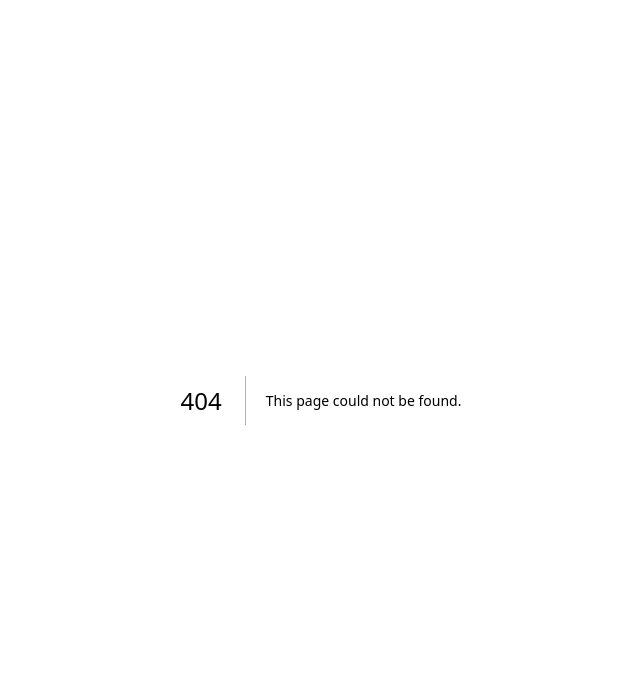
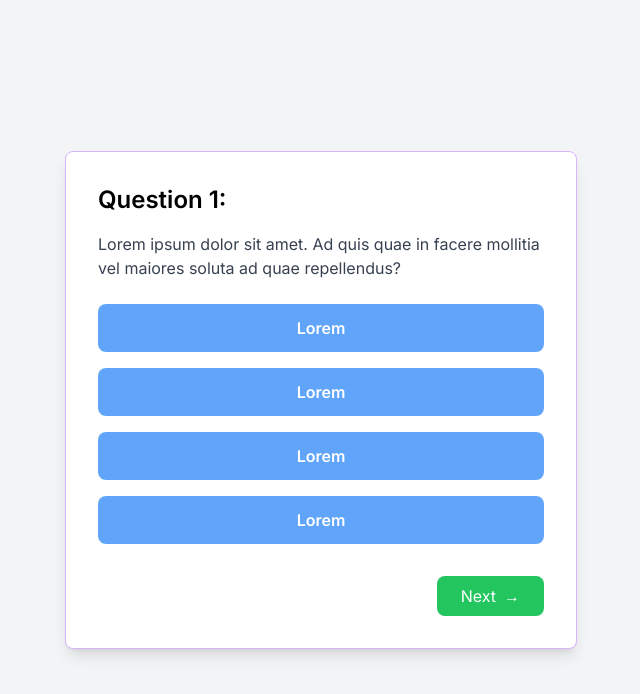
Before and after one commit to parthsolanke/coneixement-stem-consulting, a Next.js app in the folder frontend/nextapp/: page /quiz in a window 1280 px wide. Before the commit this address had no page. Shown: the top 694 px of the page, without its empty margins (319-959 px from the left). Built offline with nearby package versions, Linux system fonts and the light colour scheme.

Commit message:
Quiz page
Quiz page

```diff
--- a/frontend/nextapp/app/Components/AgeSelectionPage.js
+++ b/frontend/nextapp/app/Components/AgeSelectionPage.js
@@ -1,5 +1,5 @@
 import Button from "./Button";
-
+import Link from "next/link";
 function App() {
     return (
         <div className="flex flex-col items-center justify-center min-h-screen bg-gray-100 pt-40">
@@ -23,7 +23,9 @@ function App() {
                         for your dream career.
                     </p>
                 </div>
+                <Link href="/quiz">
                 <Button display="Select" type="normal" extra="m-4" />
+                </Link>
             </div>
 
             {/* Second Div */}
@@ -44,7 +46,9 @@ function App() {
                         for your dream career.
                     </p>
                 </div>
+                <Link href="/quiz">
                 <Button display="Select" type="normal" extra="m-4" />
+                </Link>
             </div>
         </div>
     );
--- /dev/null
+++ b/frontend/nextapp/app/Components/QuizPage.js
@@ -0,0 +1,47 @@
+
+"use client"; // This tells Next.js that this is a Client Component
+
+import React, { useState } from 'react';
+
+const QuizPage = () => {
+  const [selectedOption, setSelectedOption] = useState(null);
+
+  // Options array (can be empty)
+  const options = []; // Replace this with actual options when available
+
+  const handleOptionClick = (option) => {
+    setSelectedOption(option);
+  };
+
+  return (
+    <div className="flex justify-center items-center min-h-screen bg-gray-100">
+      <div className="bg-white rounded-lg shadow-lg p-8 max-w-lg w-full border border-purple-300">
+        <h2 className="text-2xl font-semibold mb-4">Question 1:</h2>
+        <p className="text-gray-700 mb-6">
+          Lorem ipsum dolor sit amet. Ad quis quae in facere mollitia vel maiores soluta ad quae repellendus?
+        </p>
+        <div className="space-y-4">
+          {/* Check if options are available, else render "Lorem" text */}
+          {(options.length > 0 ? options : ['Lorem', 'Lorem', 'Lorem', 'Lorem']).map((option, index) => (
+            <button
+              key={index}
+              className={`w-full py-3 rounded-lg text-white font-semibold transition-colors ${
+                selectedOption === option ? 'bg-blue-600' : 'bg-blue-400 hover:bg-blue-500'
+              }`}
+              onClick={() => handleOptionClick(option)}
+            >
+              {option}
+            </button>
+          ))}
+        </div>
+        <div className="flex justify-end mt-8">
+          <button className="flex items-center gap-2 bg-green-500 hover:bg-green-600 text-white px-6 py-2 rounded-lg">
+            Next <span>&rarr;</span>
+          </button>
+        </div>
+      </div>
+    </div>
+  );
+};
+
+export default QuizPage;
--- /dev/null
+++ b/frontend/nextapp/app/quiz/page.js
@@ -0,0 +1,12 @@
+
+
+// import React from 'react';
+import QuizPage from '../Components/Quizpage';
+
+export default function Page() {
+  return (
+    <div>
+      <QuizPage />
+    </div>
+  );
+}
```
